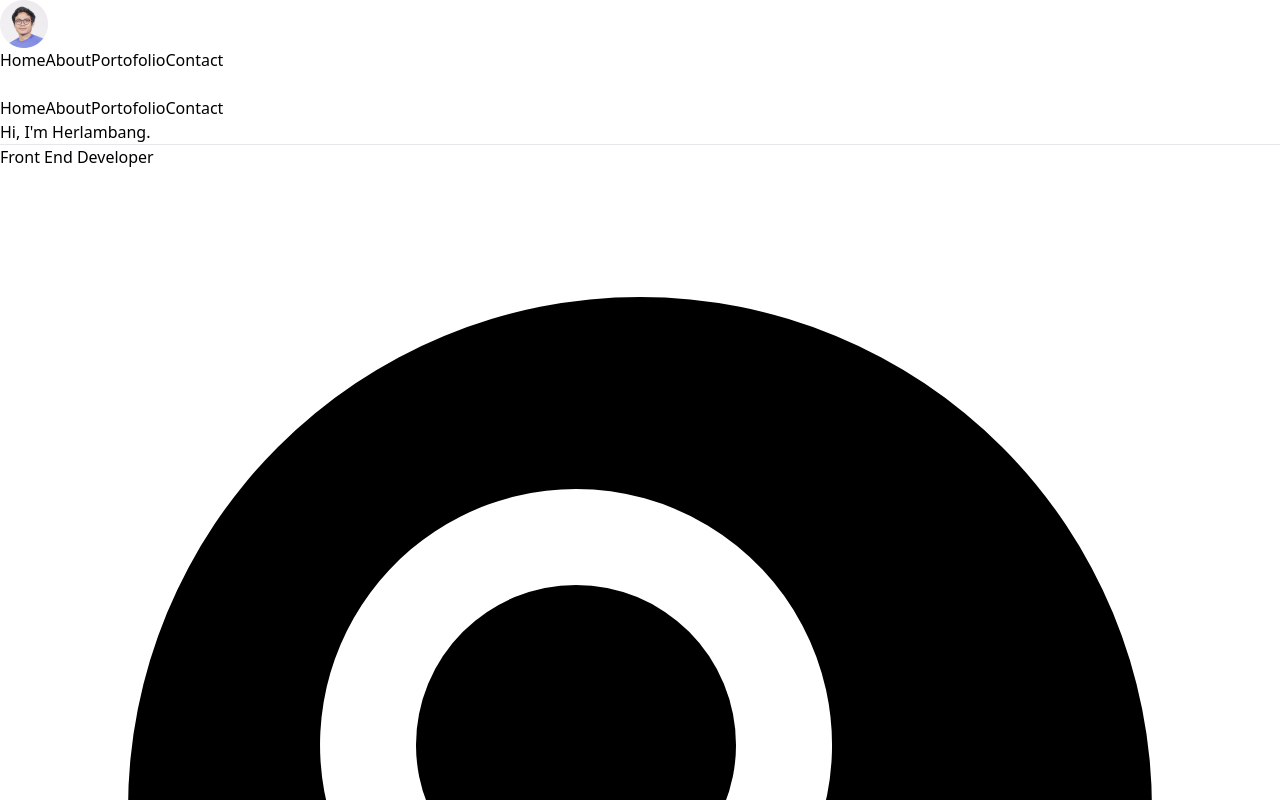
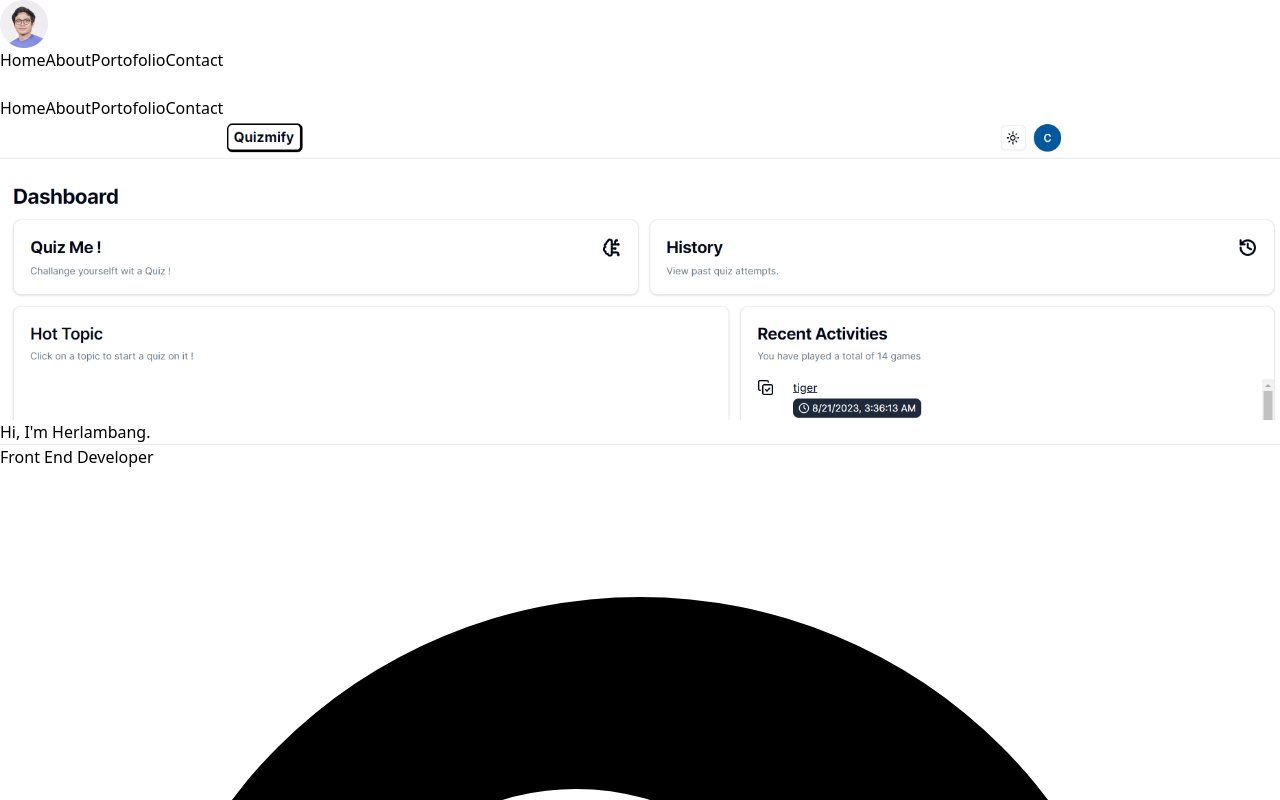
Before and after one commit to HerlambangK/Portofolio-vue-js-3, a Vue app: page / in a window 1280 px wide. Shown: the top 800 px of the page. Built offline with nearby package versions, Linux system fonts and the light colour scheme.

Commit message:
carousel

```diff
--- a/package.json
+++ b/package.json
@@ -23,6 +23,7 @@
     "@heroicons/vue": "^2.0.0",
     "axios": "^1.6.0",
     "class-variance-authority": "^0.7.0",
+    "element-plus": "^2.4.2",
     "vue": "^3.3.4",
     "vue-router": "^4.2.5",
     "vuex": "^4.0.2"
@@ -50,6 +51,8 @@
     "start-server-and-test": "^2.0.1",
     "tailwindcss": "^3.3.5",
     "typescript": "~5.2.0",
+    "unplugin-auto-import": "^0.16.7",
+    "unplugin-vue-components": "^0.25.2",
     "vite": "^4.4.11",
     "vitest": "^0.34.6",
     "vue-tsc": "^1.8.19"
--- a/src/main.ts
+++ b/src/main.ts
@@ -7,6 +7,8 @@ import { library } from "@fortawesome/fontawesome-svg-core";
 /* import specific icons */
 import { faMagnifyingGlass } from "@fortawesome/free-solid-svg-icons";
 import { faGithub } from "@fortawesome/free-brands-svg-icons";
+import ElementPlus from "element-plus";
+import "element-plus/dist/index.css";
 
 import "@/assets/main.css";
 
@@ -19,6 +21,7 @@ library.add(faMagnifyingGlass, faGithub);
 
 app.use(router);
 app.use(store);
+app.use(ElementPlus);
 app.component("font-awesome-icon", FontAwesomeIcon);
 
 app.mount("#app");
--- a/src/views/Home.vue
+++ b/src/views/Home.vue
@@ -1,5 +1,15 @@
 <template>
   <main>
+    <el-carousel class="">
+      <el-carousel-item v-for="item in items" :key="item">
+        <img
+          class="h-full w-full object-cover as-card-image rounded-md"
+          :src="item.image"
+          loading="lazy"
+          alt="Image {{ item.title }}"
+        />
+      </el-carousel-item>
+    </el-carousel>
     <div class="mx-auto max-w-screen-lg px-8 lg:px-1 py-6 mb-8">
       <div class="container lg:pr-8 mb-3">
         <h1
@@ -7,6 +17,7 @@
         >
           Hi, I'm Herlambang.
         </h1>
+
         <div class="flex flex-col lg:flex-row lg:items-center gap-3 mt-6">
           <hr class="w-10 border bg-gray-400" />
           <span class="md:text-md font-medium text-gray-400"> Front End Developer </span>
@@ -70,6 +81,8 @@ import { computed, ref } from 'vue'
 import Button from '../components/Button.vue'
 import { MagnifyingGlassCircleIcon } from '@heroicons/vue/20/solid'
 
+import { ElButton } from 'element-plus'
+
 import { useStore } from 'vuex'
 
 const items = ref([
@@ -104,3 +117,34 @@ const store = useStore()
 //   return store.getters.getProvinces
 // })
 </script>
+
+<style scoped>
+#app {
+  color: red;
+  background-color: blue;
+}
+.demonstration {
+  color: var(--el-text-color-secondary);
+}
+
+.el-carousel__item h3 {
+  color: #475669;
+  opacity: 0.75;
+  line-height: 150px;
+  margin: 0;
+  text-align: center;
+}
+/*
+.el-carousel__arrow.el-carousel__arrow--left:hover {
+  background-color: rgba(184, 21, 21, 0.6) !important;
+}
+
+.el-carousel__arrow:hover {
+  background-color: rgb(17 116 230 / 63%);
+}
+
+.el-carousel__arrow.el-carousel__arrow--left [type='button'],
+.el-carousel__arrow.el-carousel__arrow--right [type='button']:hover {
+  background-color: red !important;
+} */
+</style>
```
Also changed, not shown: vitest.config.ts (+20 -8 lines), 1 other file (tests, documents, lock files or other folders).
